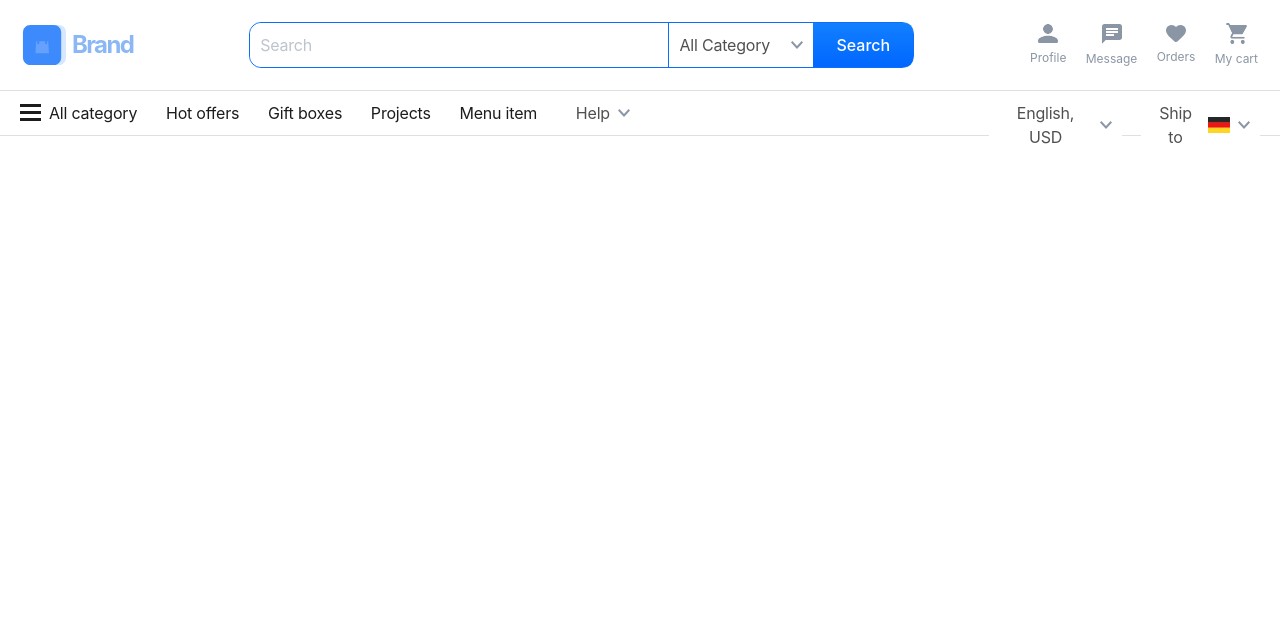
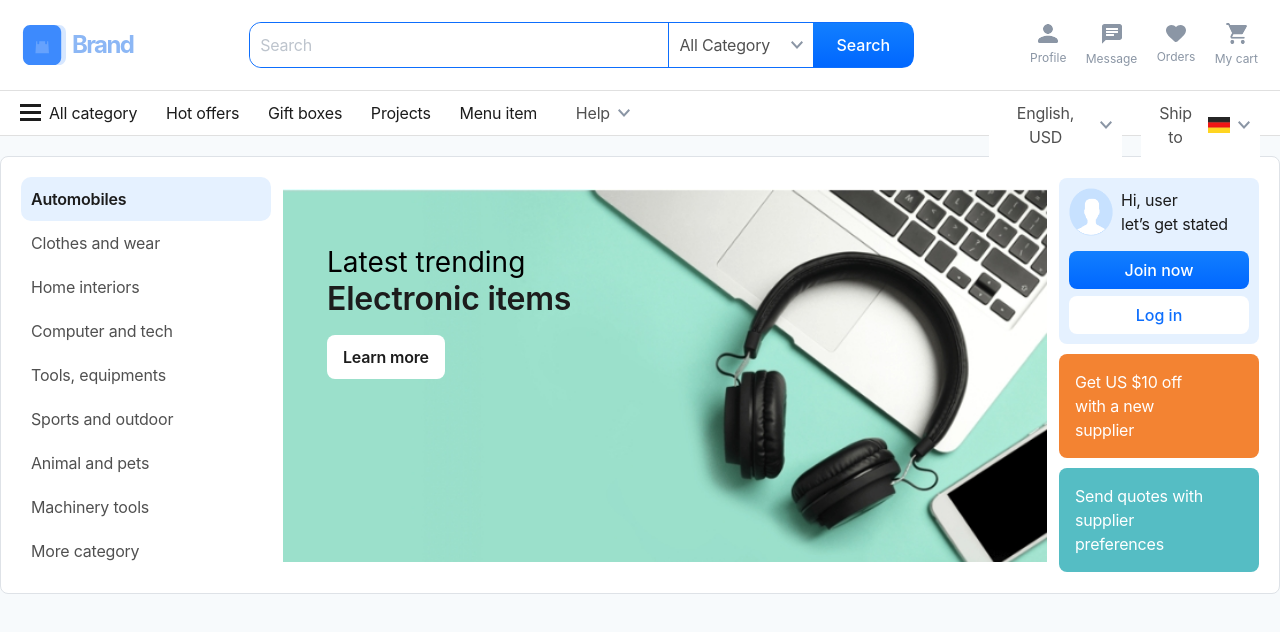
Before and after one commit to Dan1707/vue-online-shop, a Vue app: page / in a window 1280 px wide. Shown: the top 632 px of the page. Built offline with nearby package versions, Linux system fonts and the light colour scheme; a web font is replaced by a local one.

Commit message:
added hero section

```diff
--- a/src/App.vue
+++ b/src/App.vue
@@ -2,4 +2,5 @@
 
 <template>
   <ShopHeader />
+  <ShopHero />
 </template>
--- a/src/assets/style.css
+++ b/src/assets/style.css
@@ -5,6 +5,7 @@
 /* colors */
 :root {
   --primary: #0d6efd;
+  --primary-light: #e5f1ff;
   --secondary: #505050;
   --dark: #1c1c1c;
   --light: #ffffff;
@@ -203,3 +204,7 @@
   box-sizing: border-box;
   font-family: "Inter", sans-serif;
 }
+
+body {
+  background-color: #f7fafc;
+}
--- /dev/null
+++ b/src/components/hero/ShopHero.vue
@@ -0,0 +1,82 @@
+<script setup lang="ts"></script>
+
+<template>
+  <section class="mt-[20px]">
+    <div
+      class="container flex-between bg-light p-[20px] border border-gray-300 gap-3 rounded-lg"
+    >
+      <nav class="max-w-[250px] basis-full">
+        <ul>
+          <li class="body-default p-[10px] text-gray-600 current-item">
+            Automobiles
+          </li>
+          <li class="body-default p-[10px] text-gray-600">Clothes and wear</li>
+          <li class="body-default p-[10px] text-gray-600">Home interiors</li>
+          <li class="body-default p-[10px] text-gray-600">Computer and tech</li>
+          <li class="body-default p-[10px] text-gray-600">Tools, equipments</li>
+          <li class="body-default p-[10px] text-gray-600">
+            Sports and outdoor
+          </li>
+          <li class="body-default p-[10px] text-gray-600">Animal and pets</li>
+          <li class="body-default p-[10px] text-gray-600">Machinery tools</li>
+          <li class="body-default p-[10px] text-gray-600">More category</li>
+        </ul>
+      </nav>
+      <div
+        class="max-w-full min-h-[373px] basis-full banner relative top-[0] px-[44px] py-[56px]"
+      >
+        <div>
+          <p class="text-[28px] leading-[34px]">Latest trending</p>
+          <h2>Electronic items</h2>
+          <button
+            class="px-[16px] py-[10px] bg-light rounded-lg body-default font-semibold text-dark mt-[17px]"
+          >
+            Learn more
+          </button>
+        </div>
+      </div>
+      <div
+        class="max-w-[200px] basis-full flex flex-col items-center gap-[10px]"
+      >
+        <article class="bg-primary-light rounded-lg p-[10px]">
+          <div class="flex gap-2">
+            <img src="/src/assets/img/user.png" class="w-[44px]" />
+            <p class="body-default text-dark">
+              Hi, user <br />
+              let’s get stated
+            </p>
+          </div>
+          <div class="mt-[15px]">
+            <BtnNormal class="w-full py-[7px]">Join now</BtnNormal>
+            <BtnLight class="w-full py-[7px] mt-[7px]">Log in</BtnLight>
+          </div>
+        </article>
+        <article class="bg-[#F38332] rounded-lg p-[16px] w-full">
+          <p class="body-default text-light max-w-[132px]">
+            Get US $10 off with a new supplier
+          </p>
+        </article>
+        <article class="bg-[#55BDC4] rounded-lg p-[16px] w-full">
+          <p class="body-default text-light max-w-[132px]">
+            Send quotes with supplier preferences
+          </p>
+        </article>
+      </div>
+    </div>
+  </section>
+</template>
+
+<style scoped>
+.current-item {
+  color: var(--dark);
+  font-weight: 600;
+  background-color: var(--primary-light);
+  border-radius: 10px;
+}
+
+.banner {
+  background-image: url("/src/assets/img/hero.jpeg");
+  background-repeat: no-repeat;
+  background-size: cover;
+}
+</style>
--- a/src/components/index.ts
+++ b/src/components/index.ts
@@ -3,13 +3,15 @@ import ShopHeader from "./header/ShopHeader.vue";
 import ShopLogo from "./ui/ShopLogo.vue";
 import ShopForm from "./header/ShopForm.vue";
 import ShopCategory from "./ui/ShopCategory.vue";
-import BtnNormal from "./ui/BtnNormal.vue";
+import BtnNormal from "./ui/buttons/BtnNormal.vue";
+import BtnLight from "./ui/buttons/BtnLight.vue";
 import BurgerMenu from "./ui/BurgerMenu.vue";
 import ShopHeaderNav from "./header/ShopHeaderNav.vue";
 import ShopTabletNav from "./header/responsive/ShopTabletNav.vue";
 import ShopTabletInput from "./header/responsive/ShopTabletInput.vue";
 import ShopHeaderCategories from "./header/ShopHeaderCategories.vue";
 import ShopTabletCategories from "./header/responsive/ShopTabletCategories.vue";
+import ShopHero from "./hero/ShopHero.vue";
 
 interface Component {
   name: string;
@@ -21,6 +23,7 @@ const components: Component[] = [
   { name: "ShopLogo", component: ShopLogo },
   { name: "ShopForm", component: ShopForm },
   { name: "BtnNormal", component: BtnNormal },
+  { name: "BtnLight", component: BtnLight },
   { name: "ShopCategory", component: ShopCategory },
   { name: "ShopHeaderNav", component: ShopHeaderNav },
   { name: "ShopTabletNav", component: ShopTabletNav },
@@ -28,6 +31,7 @@ const components: Component[] = [
   { name: "ShopTabletInput", component: ShopTabletInput },
   { name: "ShopHeaderCategories", component: ShopHeaderCategories },
   { name: "ShopTabletCategories", component: ShopTabletCategories },
+  { name: "ShopHero", component: ShopHero },
 ];
 
 const plugin = {
--- /dev/null
+++ b/src/components/ui/buttons/BtnLight.vue
@@ -0,0 +1,7 @@
+<template>
+  <button
+    class="px-[23px] py-[10px] bg-light text-[16px] text-primary text-center font-medium rounded-lg"
+  >
+    <slot></slot>
+  </button>
+</template>
--- a/tailwind.config.js
+++ b/tailwind.config.js
@@ -16,6 +16,7 @@ export default {
       },
       colors: {
         primary: "var(--primary)",
+        "primary-light": "var( --primary-light)",
         dark: "var(--dark)",
         light: "var(--light)",
         def: "var(--base)",
```
Also changed, not shown: src/assets/img/hero.jpeg (added), src/assets/img/user.png (added), src/components/ui/buttons/BtnNormal.vue (renamed from src/components/ui/BtnNormal.vue).
